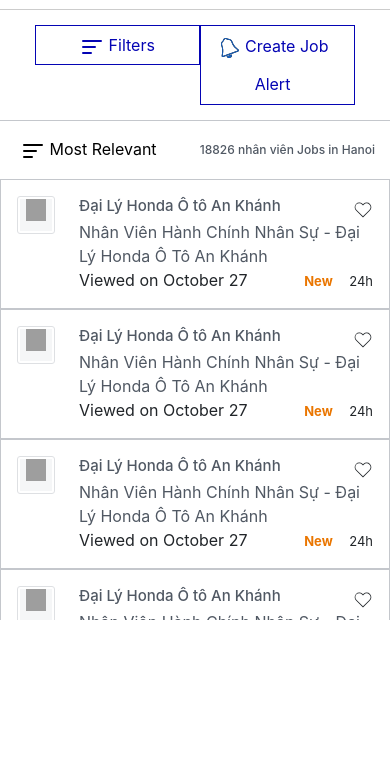
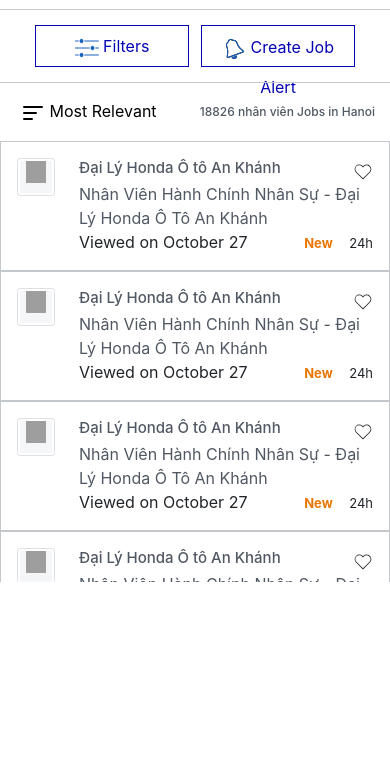
Before and after one commit to Hoang2k/Glassdoor2, a plain HTML site: page index.html in a window 390 px wide. Shown: the part 61-844 px from the top of the page. Drawn offline with nearby package versions, Linux system fonts and the light colour scheme; grey boxes are pictures that could not be loaded.

Commit message:
commit 2

```diff
--- a/assets/css/style.css
+++ b/assets/css/style.css
@@ -349,7 +349,7 @@ flex-grow: 1;}
     opacity: 1;
   }
 }
-.filter-mobile{ height: 40px;border: 1px solid #0404B4;min-width: 165px;text-align: center;line-height: 38px;
+.filter-mobile{ height: 40px;border: 1px solid #0404B4;width: 100%px;text-align: center;line-height: 40px;
   color: #0404B4; display: none;
   }
 
@@ -367,14 +367,14 @@ flex-grow: 1;}
   flex-wrap: wrap;
 }
 
-.create-job__btn{line-height: 38px;text-align: center;}
+.create-job__btn{line-height: 40pxpx;text-align: center;}
 }
 
 
 /*  Mobile and Tablet*/
 @media screen and ( max-width :767px) {
-  .create-job__btn{line-height: 38px;text-align: center;}
-  .filter-mobile{display: block;}
+  .create-job__btn{line-height: 40px;text-align: center;width: 100%;display: inline-block;height: 42px;}
+  .filter-mobile{display: block;width: 100%;height: 42px;}
   .homeWrapper{margin-top: 0;border-top: 1px solid #ccc;}
 .home-filter{margin-left: 35px;margin-right: 35px;justify-content: space-between; }
   .wrapper{width: 100%;
@@ -388,7 +388,7 @@ flex-grow: 1;}
     .homeContent {
       flex-wrap: wrap;
     }
-.create-job{border: 1px solid #0404B4;}
+.create-job{border: 1px solid #0404B4;width: 100%;margin-left: 12px;height: 42px;}
     .container{ width: 100%;}
     .nav__bars-btn{ display: block;}
     .searchForm { display:  none;}
--- a/index.html
+++ b/index.html
@@ -472,9 +472,9 @@
              <div class="filter-mobile">
                  <label for="">
                      <span>
-                        <span>
-                            <svg class="SVGInline-svg" xmlns="http://www.w3.org/2000/svg" width="24" height="24" viewBox="0 0 24 24"><path d="M21 5a1 1 0 010 2H3a1 1 0 010-2zm-6 6a1 1 0 010 2H3a1 1 0 010-2zm-4 6a1 1 0 010 2H3a1 1 0 010-2z" fill="currentColor" fill-rule="evenodd"></path></svg>
-                         </span>
+                       <span>
+                        <svg class="SVGInline-svg" width="24" height="20" viewBox="0 0 24 20"><g id="prefix__Final" stroke="none" stroke-width="1" fill="none" fill-rule="evenodd"><g id="prefix__desktop-jobs" transform="translate(-29 -393)"><g id="prefix__Group-11" transform="translate(29 393)"><g id="prefix__button-/-filter-/-inactive"><g id="prefix__vector-lrg"><g id="prefix__Group-2"><path d="M12-8.5v23" id="prefix__Shape" stroke="#1861bf" stroke-linecap="round" stroke-linejoin="round" transform="rotate(-90 12 3)"></path><circle id="prefix__Oval-3" stroke="#FFF" fill="#1861bf" cx="6.5" cy="3" r="2.5"></circle></g><g id="prefix__Group-2" transform="translate(0 7)"><path d="M12-8.5v23" id="prefix__Shape" stroke="#1861bf" stroke-linecap="round" stroke-linejoin="round" transform="rotate(-90 12 3)"></path><circle id="prefix__Oval-3" stroke="#FFF" fill="#1861bf" cx="17.5" cy="3" r="2.5"></circle></g><g id="prefix__Group-2" transform="translate(0 14)"><path d="M12-8.5v23" id="prefix__Shape" stroke="#1861bf" stroke-linecap="round" stroke-linejoin="round" transform="rotate(-90 12 3)"></path><circle id="prefix__Oval-3" stroke="#FFF" fill="#1861bf" cx="6.5" cy="3" r="2.5"></circle></g></g></g></g></g></g></svg>
+                       </span>
                          <span>Filters</span>
                      </span>
                  </label>
```
